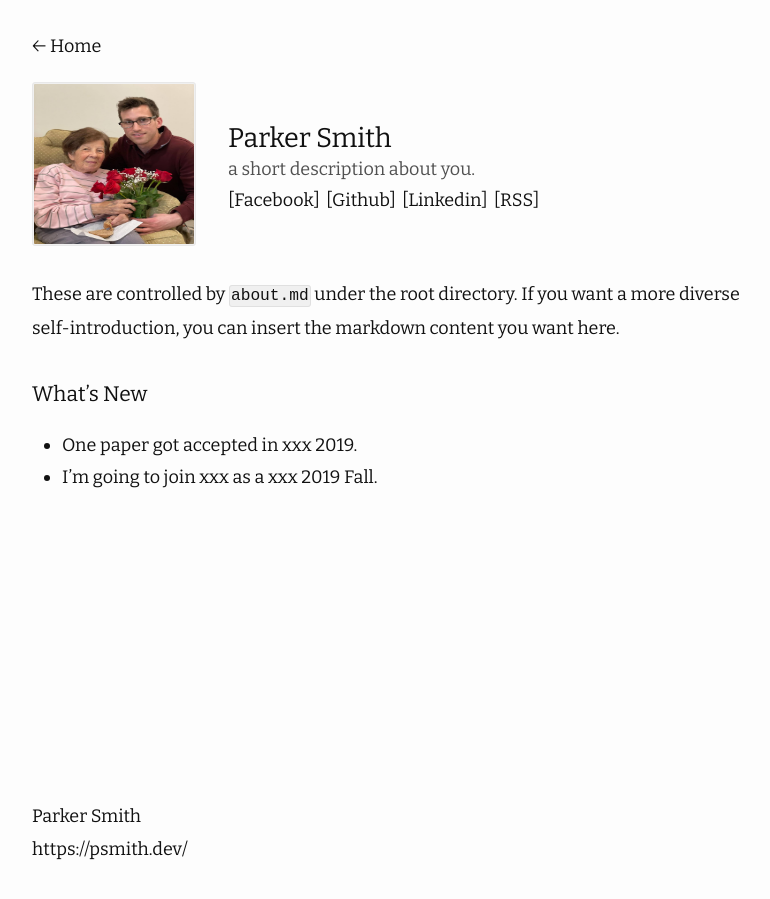
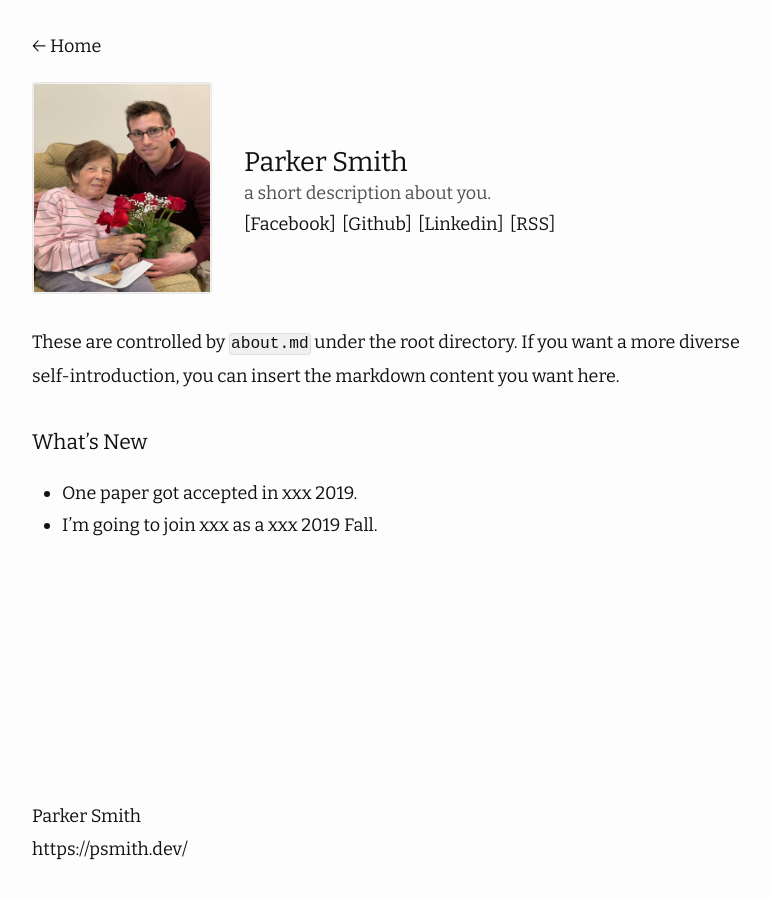
Before and after one commit to psmithdev/grandoletime, a Jekyll site: the page built from docs/about.md, in a window 1280 px wide. Shown: the whole page, without its empty margins (238-1008 px from the left). Built offline with Jekyll 4.4.1, drawn with Linux system fonts in a browser that asks for light colours; nearby versions of some CDN libraries.

Commit message:
Update about-avatar dimensions in layout.scss

```diff
--- a/docs/_sass/moving/_layout.scss
+++ b/docs/_sass/moving/_layout.scss
@@ -317,8 +317,8 @@
     .about-avatar {
       padding: 1px;
       border: 1px solid $grey-color-light;
-      width: 10rem;
-      height: 10rem;
+      width: 11rem;
+      height: 13rem;
       margin: 0 2rem 0 0;
     }
 
```
